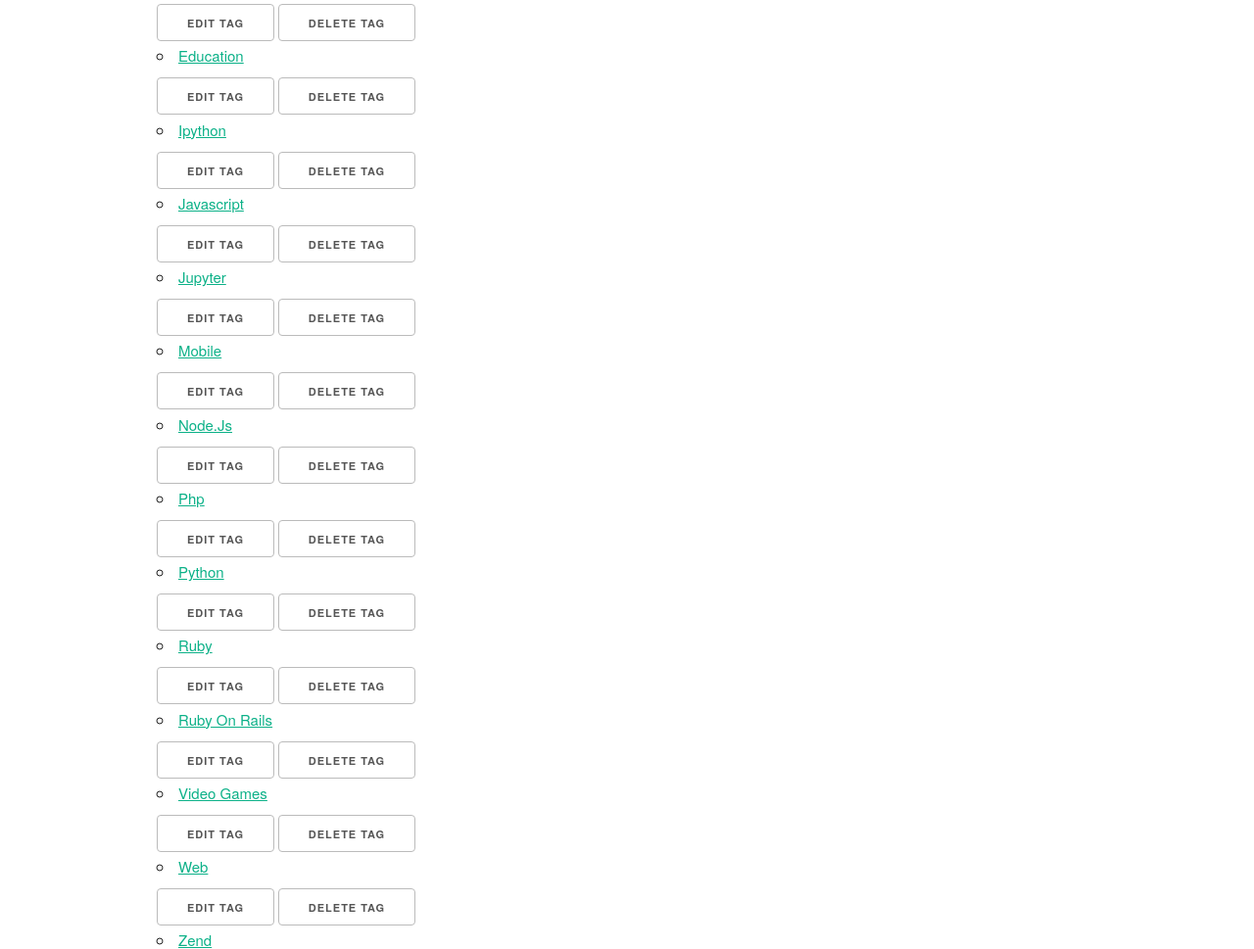
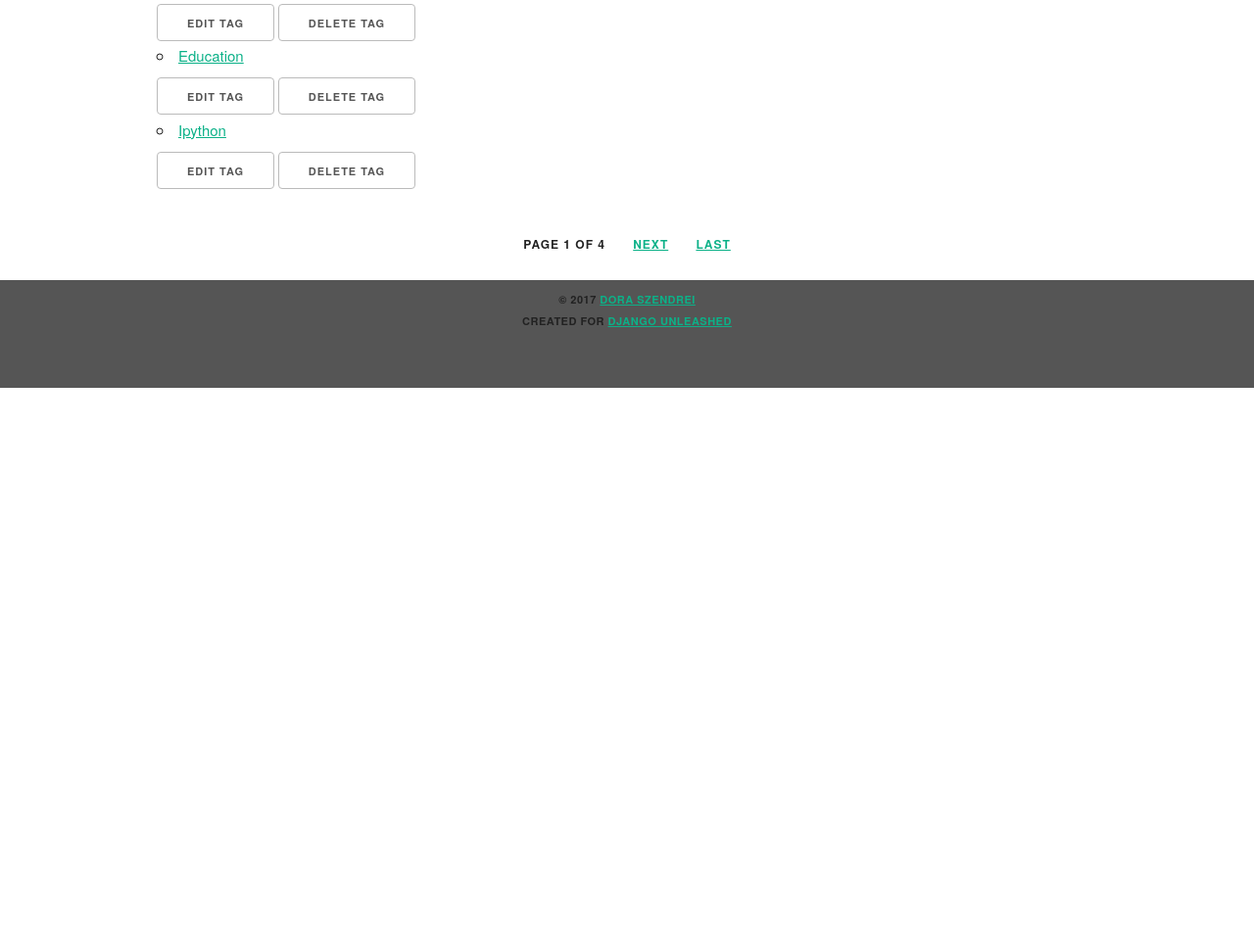
Before and after one commit to szendrei/django-unleashed, a Django app: page /tags/ in a window 1280 px wide. Shown: the part 404-1373 px from the top of the page at 98% size. After the commit the page ends 800 px from the top, so only its background shows below. Run offline with Django 3.2, Linux system fonts and the light colour scheme; data comes from the database, SQL or seed files in the repository.

Commit message:
Chapter 18 (18.5), coming 18.6

```diff
--- a/suorganizer/blog/urls.py
+++ b/suorganizer/blog/urls.py
@@ -1,7 +1,7 @@
 from django.conf.urls import url
 
 from .views import (PostArchiveMonth, PostArchiveYear, PostCreate,
-                    PostDelete, PostList, PostUpdate, post_detail)
+                    PostDelete, PostList, PostUpdate, PostDetail)
 
 urlpatterns = [
     url(r'^$', PostList.as_view(), name='blog_post_list'),
@@ -11,7 +11,7 @@ urlpatterns = [
     url(r'^(?P<year>\d{4})/(?P<month>\d{1,2})/$', PostArchiveMonth.as_view(),
         name='blog_post_archive_month'),
     url(r'^(?P<year>\d{4})/(?P<month>\d{1,2})/(?P<slug>[\w\-]+)/$',
-        post_detail, name='blog_post_detail'),
+        PostDetail.as_view(), name='blog_post_detail'),
     url(r'^(?P<year>\d{4})/(?P<month>\d{1,2})/(?P<slug>[\w\-]+)/update/$',
         PostUpdate.as_view(), name='blog_post_update'),
     url(r'^(?P<year>\d{4})/(?P<month>\d{1,2})/(?P<slug>[\w\-]+)/delete/$',
--- /dev/null
+++ b/suorganizer/core/utils.py
@@ -0,0 +1,5 @@
+from django.views.generic import UpdateView as BaseUpdateView
+
+
+class UpdateView(BaseUpdateView):
+    template_name_suffix = '_form_update'
--- a/suorganizer/organizer/templates/organizer/base_organizer.html
+++ b/suorganizer/organizer/templates/organizer/base_organizer.html
@@ -11,9 +11,25 @@
 	{% block create_button %}{% endblock %}
     </section>
 </div>
+{% if is_paginated %}
 <div class="row">
     <div class="twelve columns">
-	{% block content_footer %}{% endblock %}
+	<ul class="pagination">
+	    {% if first_page_url %}
+	    <li><a href="{{ first_page_url }}">First</a></li>
+	    {% endif %}
+	    {% if previous_page_url %}
+	    <li><a href="{{ previous_page_url }}">Previous</a></li>
+	    {% endif %}
+	    <li>Page {{ page_obj.number }} of {{ paginator.num_pages }}</li>
+	    {% if next_page_url %}
+	    <li><a href="{{ next_page_url }}">Next</a></li>
+	    {% endif %}
+	    {% if last_page_url %}
+	    <li><a href="{{ last_page_url }}">Last</a></li>
+	    {% endif %}
+	</ul>
     </div>
 </div>
+{% endif %}
 {% endblock %}
--- a/suorganizer/organizer/templates/organizer/tag_list.html
+++ b/suorganizer/organizer/templates/organizer/tag_list.html
@@ -26,16 +26,3 @@
     {% endfor %}
 </ul>
 {% endblock %}
-{% block content_footer %}
-{% if is_paginated %}
-<ul class="pagination">
-    {% if previous_page_url %}
-    <li><a href="{{ previous_page_url }}">Previous</a></li>
-    {% endif %}
-    <li>Page {{ tag_list.number }} of {{ paginator.num_pages }}</li>
-    {% if next_page_url %}
-    <li><a href="{{ next_page_url }}">Next</a></li>
-    {% endif %}
-</ul>
-{% endif %}
-{% endblock %}
--- a/suorganizer/organizer/urls/tag.py
+++ b/suorganizer/organizer/urls/tag.py
@@ -1,13 +1,11 @@
 from django.conf.urls import url
 from ..views import (TagCreate, TagDelete, TagDetail,
-                     TagList, TagPageList, TagUpdate)
+                     TagList, TagUpdate)
 
 urlpatterns = [
     url(r'^$', TagList.as_view(),
         name='organizer_tag_list'),
     url(r'^create/$', TagCreate.as_view(), name='organizer_tag_create'),
-    url(r'^(?P<page_number>\d+)/$', TagPageList.as_view(),
-        name='organizer_tag_page'),
     url(r'^(?P<slug>[\w\-]+)/$', TagDetail.as_view(),
         name='organizer_tag_detail'),
     url(r'^(?P<slug>[\w\-]+)/update/$', TagUpdate.as_view(),
--- /dev/null
+++ b/suorganizer/organizer/utils.py
@@ -0,0 +1,38 @@
+class PageLinksMixin:
+    page_kwarg = 'page'
+
+    def _page_urls(self, page_number):
+        return "?{pkw}={n}".format(pkw=self.page_kwarg,
+                                   n=page_number)
+
+    def first_page(self, page):
+        if page.number > 1:    # don't show on first page
+            return self._page_urls(1)
+        return None
+
+    def previous_page(self, page):
+        if (page.has_previous() and page.number > 2):
+            return self._page_urls(page.previous_page_number())
+        return None
+
+    def next_page(self, page):
+        last_page = page.paginator.num_pages
+        if (page.has_next() and page.number < last_page - 1):
+            return self._page_urls(page.next_page_number())
+        return None
+
+    def last_page(self, page):
+        last_page = page.paginator.num_pages
+        if page.number < last_page:
+            return self._page_urls(last_page)
+        return None
+
+    def get_context_data(self, **kwargs):
+        context = super().get_context_data(**kwargs)
+        page = context.get('page_obj')
+        if page is not None:
+            context.update({'first_page_url':self.first_page(page),
+                            'previous_page_url':self.previous_page(page),
+                            'next_page_url':self.next_page(page),
+                            'last_page_url':self.last_page(page),})
+        return context
--- a/suorganizer/organizer/views.py
+++ b/suorganizer/organizer/views.py
@@ -1,11 +1,12 @@
-from django.core.paginator import EmptyPage, PageNotAnInteger, Paginator
-from django.core.urlresolvers import reverse, reverse_lazy
-from django.shortcuts import get_object_or_404, redirect, render
+from django.core.urlresolvers import reverse_lazy
+from django.shortcuts import get_object_or_404
 from django.views.generic import (CreateView, DeleteView, DetailView,
-                                 UpdateView, View)
+                                 ListView)
 
+from core.utils import UpdateView
 from .forms import NewsLinkForm, StartupForm, TagForm
 from .models import NewsLink, Startup, Tag
+from .utils import PageLinksMixin
 
 
 class NewsLinkCreate(CreateView):
@@ -20,25 +21,9 @@ class NewsLinkDelete(DeleteView):
         return self.object.startup.get_absolute_url()
 
 
-class NewsLinkUpdate(View):
+class NewsLinkUpdate(UpdateView):
     form_class = NewsLinkForm
-    template_name = 'organizer/newslink_form_update.html'
-
-    def get(self, request, pk):
-        newslink = get_object_or_404(NewsLink, pk=pk)
-        context = {'form': self.form_class(instance=newslink),
-                   'newslink': newslink, }
-        return render(request, self.template_name, context)
-
-    def post(self, request, pk):
-        newslink = get_object_or_404(NewsLink, pk=pk)
-        bound_form = self.form_class(request.POST, instance=newslink)
-        if bound_form.is_valid():
-            new_newslink = bound_form.save()
-            return redirect(new_newslink)
-        else:
-            context = {'form': bound_form, 'newslink': newslink, }
-        return render(request, self.template_name, context)
+    model = NewsLink
 
 
 class StartupCreate(CreateView):
@@ -55,45 +40,14 @@ class StartupDetail(DetailView):
     model = Startup
 
 
-class StartupList(View):
-    page_kwarg = 'page'
-    paginate_by = 5    # 5 items per page
-    template_name = 'organizer/startup_list.html'
-
-    def get(self, request):
-        startups = Startup.objects.all()
-        paginator = Paginator(startups, self.paginate_by)
-        page_number = request.GET.get(self.page_kwarg)
-        try:
-            page = paginator.page(page_number)
-        except PageNotAnInteger:
-            page = paginator.page(1)
-        except EmptyPage:
-            page = paginator.page(paginator.num_pages)
-        if page.has_previous():
-            prev_url = "?{pkw}={n}".format(pkw=self.page_kwarg,
-                                           n=page.previous_page_number())
-        else:
-            prev_url = None
-        if page.has_next():
-            next_url = "?{pkw}={n}".format(pkw=self.page_kwarg,
-                                           n=page.next_page_number())
-        else:
-            next_url = None
-        context = {
-            'is_paginated': page.has_other_pages(),
-            'next_page_url': next_url,
-            'paginator': paginator,
-            'previous_page_url': prev_url,
-            'startup_list': page,
-        }
-        return render(request, self.template_name, context)
+class StartupList(PageLinksMixin, ListView):
+    model = Startup
+    paginate_by = 5
 
 
 class StartupUpdate(UpdateView):
     form_class = StartupForm
     model = Startup
-    template_name = 'organizer/startup_form_update.html'
 
 
 class TagCreate(CreateView):
@@ -110,53 +64,11 @@ class TagDetail(DetailView):
     model = Tag
 
 
-class TagList(View):
-    template_name = 'organizer/tag_list.html'
-
-    def get(self, request):
-        tags = Tag.objects.all()
-        context = {
-            'tag_list': tags,
-            }
-        return render(request, self.template_name, context)
-
-
-class TagPageList(View):
+class TagList(PageLinksMixin, ListView):
+    model = Tag
     paginate_by = 5
-    template_name = 'organizer/tag_list.html'
-
-    def get(self, request, page_number):
-        tags = Tag.objects.all()
-        paginator = Paginator(tags, self.paginate_by)
-        try:
-            page = paginator.page(page_number)
-        except PageNotAnInteger:
-            page = paginator.page(1)
-        except EmptyPage:
-            page = paginator.page(paginator.num_pages)
-        if page.has_previous():
-            prev_url = reverse('organizer_tag_page',
-                               args=(page.previous_page_number(),
-                                 ))
-        else:
-            prev_url = None
-        if page.has_next():
-            next_url = reverse('organizer_tag_page',
-                               args=(page.next_page_number(),
-                                 ))
-        else:
-            next_url = None
-        context = {
-            'is_paginated': page.has_other_pages(),
-            'next_page_url': next_url,
-            'paginator': paginator,
-            'previous_page_url': prev_url,
-            'tag_list': page,
-            }
-        return render(request, self.template_name, context)
 
 
 class TagUpdate(UpdateView):
     form_class = TagForm
     model = Tag
-    template_name = 'organizer/tag_form_update.html'
```
Also changed, not shown: suorganizer/blog/views.py (+13 -8 lines), suorganizer/organizer/templates/organizer/startup_list.html (+0 -13 lines).
